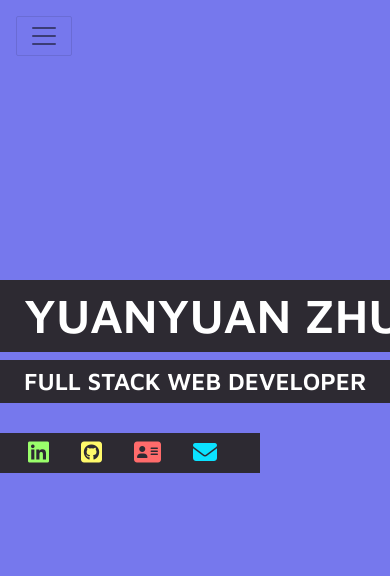
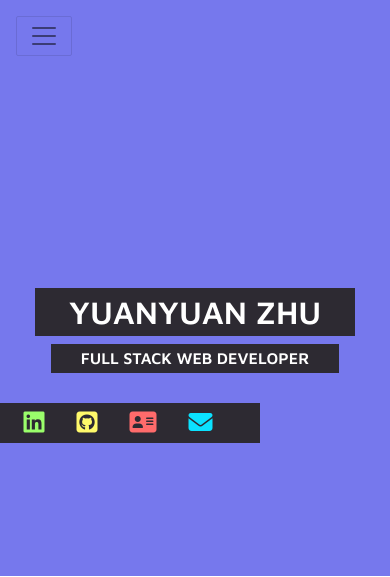
Before and after one commit to vivien-z/my-portfolio-zhu, a Rails app: page / in a window 390 px wide; the page is wider, and only the part inside the window is pictured. Shown: the top 577 px of that part. Run offline with Rails 7, Linux system fonts and the light colour scheme; style sheets or scripts are compiled from the project's sources; some libraries are stand-ins or nearby versions.

Commit message:
center banner title for small screen

```diff
--- a/app/assets/stylesheets/components/_banner.scss
+++ b/app/assets/stylesheets/components/_banner.scss
@@ -2,7 +2,7 @@
   banner style
 =================*/
 .banner {
-  height: 36em; // 560px
+  height: 36rem; // 560px
   background: $m-color;
   .header{
     padding-top: 17.5em; //280px
@@ -14,13 +14,26 @@
   font-family: $my-font-h;
   font-weight: 600;
   font-size: 3rem; //50px
-  padding: 0.15em 1em 0.15em 0.5em;
+  padding: 0.15em 0.5em;
   width: 10em; // 480px
 }
 
 .banner h4 {
   font-family: $my-font-h;
   font-weight: 600;
-  padding: 0.3em 1em 0.3em 1em;
+  padding: 0.3em 1em;
   width: 18em; //432px
 }
+
+@media (min-width: 100px) and (max-width: 575px) {
+  .banner h1 {
+    font-size: 2rem;
+    margin: 0.5rem auto;
+    text-align: center;
+  }
+  .banner h4 {
+    font-size: 1rem;
+    margin: 0.5rem auto;
+    text-align: center;
+  }
+}
--- a/app/assets/stylesheets/components/_icon.scss
+++ b/app/assets/stylesheets/components/_icon.scss
@@ -1,6 +1,6 @@
 .fa-bars {
-  margin-left: 14px;
-  font-size: 30px;
+  margin-left: 0.45em;
+  font-size: 1.8rem;
   font-weight: bold;
 }
 
--- a/app/views/shared/_banner.html.erb
+++ b/app/views/shared/_banner.html.erb
@@ -2,7 +2,7 @@
   <div class="container header">
     <h1 class="text-wfbb">YUANYUAN ZHU</h1>
     <h4 class="text-wfbb">FULL STACK WEB DEVELOPER</h4>
-    <div class="icon-social d-flex">
+    <div class="icon-social d-flex justify-content-center">
       <a class="mr-4" href="https://www.linkedin.com/in/yuanyuanzhu/" target="_blank" title="Check my LinkedIn profile.">
         <i class="fab fa-linkedin"></i>
       </a>
```
